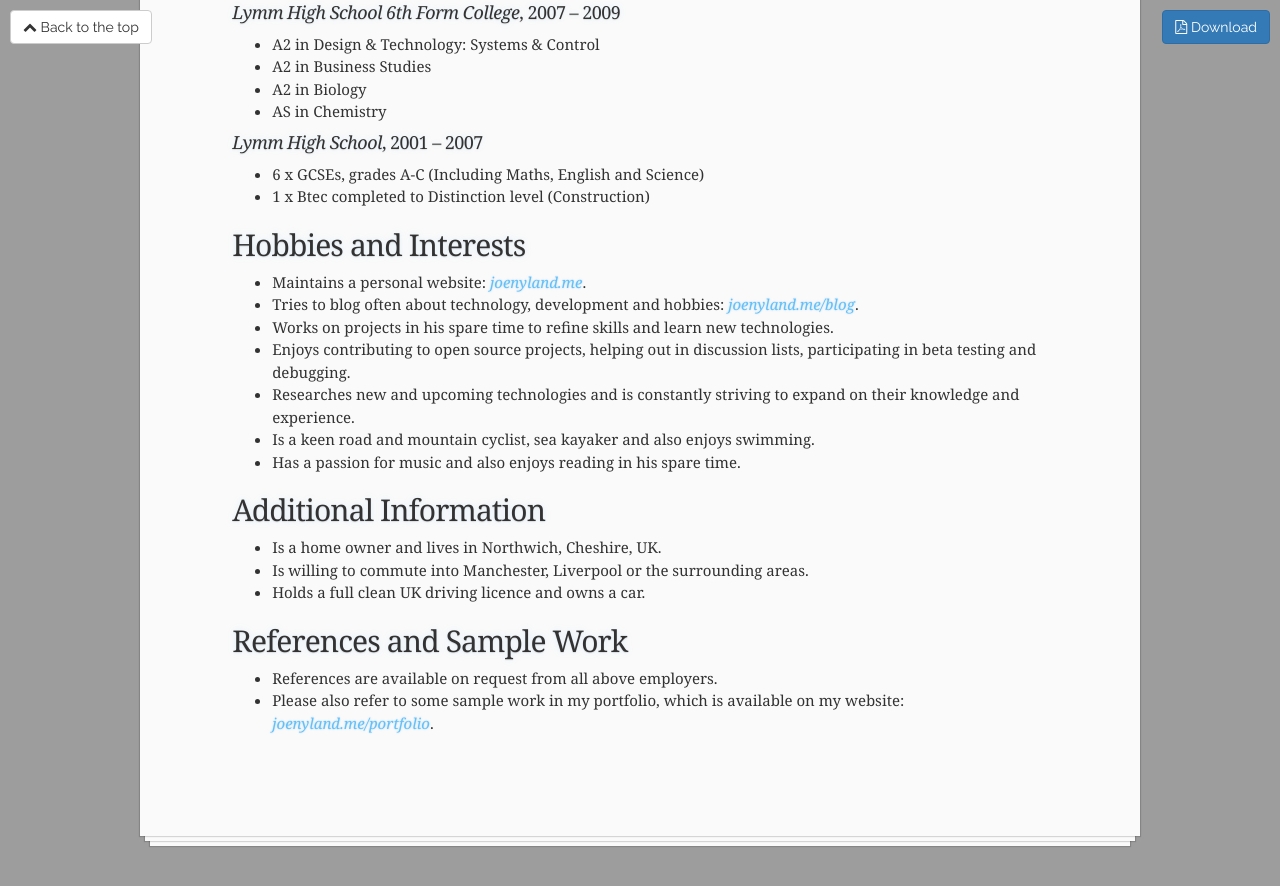
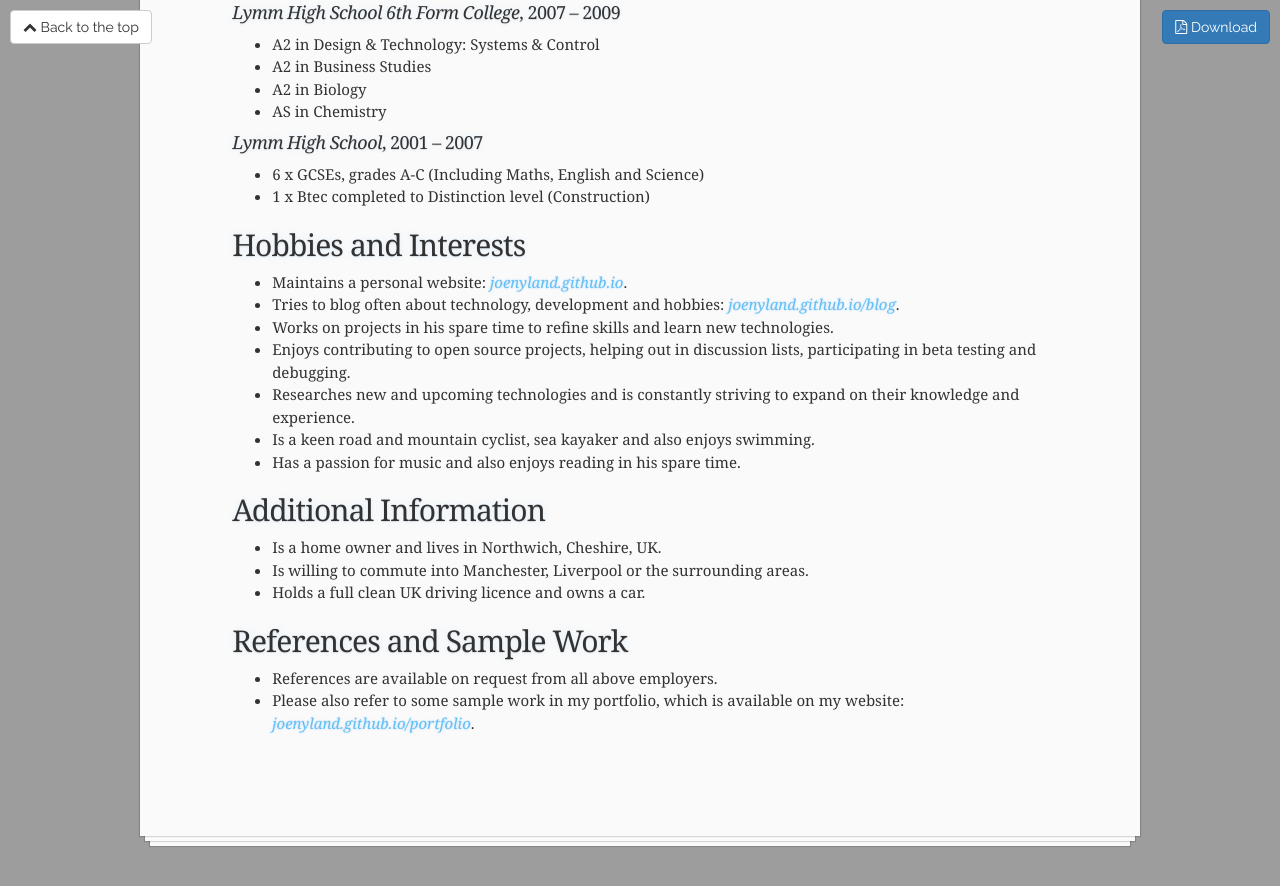
Before and after one commit to JoeNyland/joenyland.github.io, a Jekyll site: the page cv/index.html, which Jekyll copies as it is, in a window 1280 px wide and 900 px high, scrolled down 1763 px. Shown: the top 886 px of the window. Built offline with Jekyll 4.4.1, drawn with Linux system fonts in a browser that asks for light colours; nearby versions of some CDN libraries; some of the changed text lies outside the part shown.

Commit message:
Update links

```diff
--- a/cv/index.html
+++ b/cv/index.html
@@ -25,7 +25,7 @@
             <p>59 Harper Close, Winnington, Northwich, Cheshire, CW8 4SU<br>
                 Tel: 07568 541556<br>
                 Email: <a href="mailto:work@joenyland.me">work@joenyland.me</a><br>
-                Web: <a href="http://joenyland.me/" target="_blank">joenyland.me</a><br>
+                Web: <a href="https://joenyland.github.io/" target="_blank">joenyland.github.io</a><br>
                 DOB: 24 September 1990</p>
         </header>
 
@@ -161,8 +161,8 @@
             <section id="hobbies-and-interests">
                 <h2>Hobbies and Interests</h2>
                 <ul>
-                    <li>Maintains a personal website: <a href="http://joenyland.me">joenyland.me</a>.</li>
-                    <li>Tries to blog often about technology, development and hobbies: <a href="http://joenyland.me/blog">joenyland.me/blog</a>.</li>
+                    <li>Maintains a personal website: <a href="https://joenyland.github.io">joenyland.github.io</a>.</li>
+                    <li>Tries to blog often about technology, development and hobbies: <a href="https://joenyland.github.io/blog">joenyland.github.io/blog</a>.</li>
                     <li>Works on projects in his spare time to refine skills and learn new technologies.</li>
                     <li>Enjoys contributing to open source projects, helping out in discussion lists, participating in
                         beta testing and debugging.</li>
@@ -187,7 +187,7 @@
                 <ul>
                     <li>References are available on request from all above employers.</li>
                     <li>Please also refer to some sample work in my portfolio, which is available on my website:
-                        <a href="http://joenyland.me/portfolio">joenyland.me/portfolio</a>.</li>
+                        <a href="https://joenyland.github.io/portfolio">joenyland.github.io/portfolio</a>.</li>
                 </ul>
             </section>
 
--- a/portfolio/index.html
+++ b/portfolio/index.html
@@ -97,7 +97,7 @@
                         kept around the house.</p>
                     <p>The feature set is a little thin on the ground at the moment, but I have plans to add a
                         significant amount of features to the project when I get time.</p>
-                    <a href="http://joenyland.me/cloudiary" target="_blank" class="btn btn-primary" role="button">View</a>
+                    <a href="https://joenyland.github.io/cloudiary" target="_blank" class="btn btn-primary" role="button">View</a>
                     <a href="https://github.com/JoeNyland/cloudiary" target="_blank" class="btn btn-default" role="button">View the code</a>
                 </div>
             </div>
@@ -126,7 +126,7 @@
                     <p>αCRM is a customer relationship management system which was written to provide a simple and clean
                         way for members of the business to be able to manage custom relationship and other areas of the
                         business.</p>
-                    <a href="http://joenyland.me/acrm/" target="_blank" class="btn btn-primary" role="button">View</a>
+                    <a href="https://joenyland.github.io/acrm/" target="_blank" class="btn btn-primary" role="button">View</a>
                     <a href="http://github.com/JoeNyland/acrm/" target="_blank" class="btn btn-default" role="button">View the code</a>
                 </div>
             </div>
```
